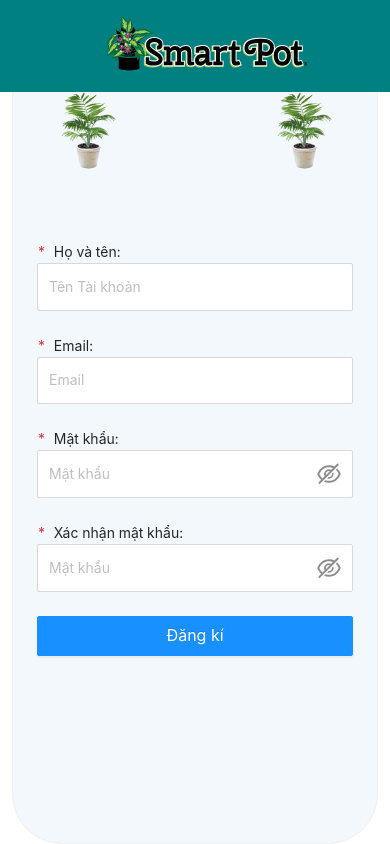
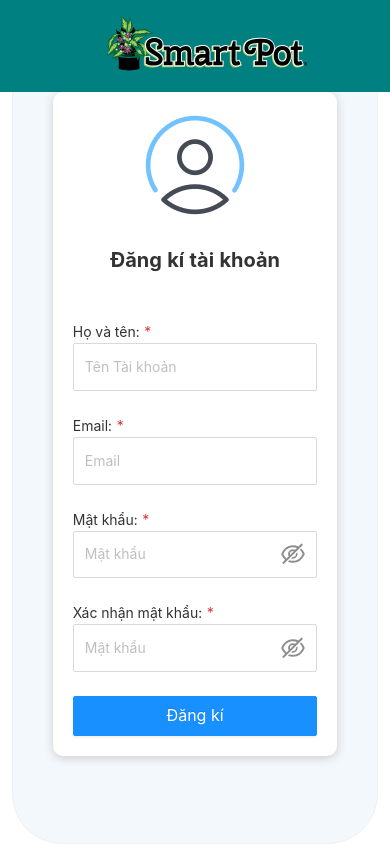
Before and after one commit to DacHoaGit/pots-smart-frontend, a Vue app: page /register in a window 390 px wide. Built offline with nearby package versions, Linux system fonts and the light colour scheme; what vue-chartkick would draw is missing.

Commit message:
update css

```diff
--- a/src/components/Home/Login.vue
+++ b/src/components/Home/Login.vue
@@ -1,30 +1,33 @@
 <template>
-  <div class="container-fluid p-0 d-flex justify-content-center">
-    <a-card  class="bg-img" title="Đăng nhập">
-      <div class="row mb-3">
-        <div class="col-12 col-sm-4">
-          <div class="row">
-            <div class="col-6 d-flex justify-content-start mb-3">
+  <div
+    class="container-fluid p-0 d-flex align-items-center justify-content-center"
+  >
+    <a-card class="bg-img" title="Đăng nhập">
+      <div style="" class="card">
+        <div class="card-icon">
+          <img src="../../assets/user.png" alt="" />
         </div>
-          </div>
-        </div>
-
-        <div class="col-12 col-sm-4 mt-5">
-          <form @submit.prevent="login()">
+        <div class="card-body">
+          <h5 class="card-title">Đăng nhập tài khoản</h5>
+          <div class="card-text">
+            <form class="w-100" @submit.prevent="login()">
               <div class="row mb-4">
-              <div class="col-12 col-sm-3 text-start text-sm-end">
+                <div
+                  class="col-12 col-sm-3 text-start text-sm-end d-sm-flex justify-content-center align-items-center"
+                >
                   <label>
-                  <span class="text-danger me-1">*</span>
-                  <span class=""
+                    <span
+                      class=""
                       :class="{
                         'text-danger': errors.email,
                       }"
                     >
                       Email:
+                      <span class="text-danger me-1">*</span>
                     </span>
                   </label>
                 </div>
-              <div class="col-12 col-sm-9">
+                <div class="col-12 col-sm-7">
                   <a-input
                     placeholder="Email"
                     allow-clear
@@ -41,15 +44,17 @@
               </div>
 
               <div class="row mb-1">
-              <div class="col-12 col-sm-3 text-start text-sm-end">
+                <div
+                  class="col-12 col-sm-3 text-start text-sm-end d-sm-flex justify-content-center align-items-center"
+                >
                   <label>
+                    <span :class="{ 'text-danger': errors.password }">
+                      Mật khẩu:
                       <span class="text-danger me-1">*</span>
-                  <span :class="{'text-danger': errors.password}">
-                    Mật khẩu:
                     </span>
                   </label>
                 </div>
-              <div class="col-12 col-sm-9">
+                <div class="col-12 col-sm-7">
                   <a-input-password
                     placeholder="Mật khẩu"
                     allow-clear
@@ -66,12 +71,18 @@
                 </div>
               </div>
 
-            <div class="row  mb-4">
-              <a class="login-form-forgot d-flex justify-content-end" href="">Forgot password</a>
+              <div class="row mb-4">
+                <div class="col-3"></div>
+                <div class="col-sm-7 d-flex justify-content-end">
+                  <a class="login-form-forgot" href="">Forgot password</a>
+                </div>
               </div>
 
-            <div class="row  mb-4">
-              <small v-if="errors.login" class="text-danger d-flex justify-content-center">{{errors.login[0]}}
+              <div class="row mb-4">
+                <small
+                  v-if="errors.login"
+                  class="text-danger d-flex justify-content-center"
+                  >{{ errors.login[0] }}
                 </small>
               </div>
 
@@ -89,9 +100,6 @@
               </div>
             </form>
           </div>
-
-        <div class="col-12 col-sm-4">
-
         </div>
       </div>
     </a-card>
@@ -99,18 +107,19 @@
 </template>
 
 <script setup>
-import {ref, reactive } from "vue";
+import { ref, reactive } from "vue";
 import { useMenu } from "../../stores/menu-store";
 import { useSuggestionStore } from "../../stores/suggestion-store";
 import { useRouter } from "vue-router";
 import Swal from "../../sweetalert2";
 import { useUserStore } from "../../stores/user-store";
 import { useTimerStore } from "../../stores/timer-store";
+import { useDeviceStore } from "../../stores/device-store";
 import axios from "axios";
 
 const suggestionStore = useSuggestionStore();
 const timerStore = useTimerStore();
-
+const deviceStore = useDeviceStore();
 
 const router = useRouter();
 const userStore = useUserStore();
@@ -142,9 +151,8 @@ const login = async () => {
   }
   if (user.password == "") {
     errors.value.password = ["vui lòng nhập đầy đủ thông tin"];
-  }
-  else {
-    Swal.showLoading()
+  } else {
+    Swal.showLoading();
     await axios
       .post("/api/login", user)
       .then(async (response) => {
@@ -154,26 +162,28 @@ const login = async () => {
               icon: "success",
               title: "Đăng nhập thành công",
             });
-            axios.defaults.headers.common["Authorization"] ="Bearer " + response.data.token;
+            axios.defaults.headers.common["Authorization"] =
+              "Bearer " + response.data.token;
             userStore.setUserDetails(response);
 
             await suggestionStore.fetchSuggestions();
             await timerStore.fetchTimersByUser();
+            await deviceStore.fetchDevicesByUser();
 
-            router.push({ path: "/dashboard" });
-          }
-          else{
+            router.push({ path: "/device" });
+          } else {
             Toast.fire({
               icon: "error",
               title: "Đăng nhập thất bại",
             });
-            errors.value.login = ["Thông Thông Tài Khoản Mật Khẩu Không Chính Xác!"];
+            errors.value.login = [
+              "Thông Thông Tài Khoản Mật Khẩu Không Chính Xác!",
+            ];
           }
-
         }
       })
       .catch((error) => {
-        Swal.close()
+        Swal.close();
         errors.value = error.response.data.errors;
       });
   }
@@ -181,8 +191,70 @@ const login = async () => {
 </script>
 
 <style scoped>
+.card {
+  background-color: #fff;
+  border-radius: 10px;
+  box-shadow: 0px 2px 10px #ccc;
+  display: flex;
+  flex-direction: column;
+  align-items: center;
+  width: 800px;
+  height: 300px;
+  margin: 80px auto;
+  text-align: center;
+  transition: all 0.3s ease-in-out;
+  height: auto;
+  margin-top: 50px;
+}
 
-.bg-img{
+.card:hover {
+  transform: scale(1.1);
+}
+
+.card-icon {
+  font-size: 60px;
+  color: #5b5b5b;
+  margin-top: 20px;
+}
+
+.card-body {
+  padding: 20px;
+  width: 100%;
+  display: flex;
+  justify-content: center;
+  flex-wrap: wrap;
+}
+
+.card-title {
+  font-weight: bold;
+  font-size: 20px;
+  color: #333;
+  margin-top: 10px;
+  margin-bottom: 35px;
+  width: 100%;
+}
+
+.card-text {
+  font-size: 14px;
+  color: #333;
+  margin-top: 10px;
+  text-align: justify;
+  display: flex;
+  justify-content: center;
+  width: 100%;
+}
+
+@media (max-width: 767px) {
+  .card {
+    width: 90%;
+    margin: 10px auto;
+    height: auto;
+    margin-top: 10px;
+  }
+
+}
+
+.bg-img {
   height: 500px;
   background-position: center;
   background-repeat: no-repeat;
@@ -209,4 +281,10 @@ const login = async () => {
 .ant-input-affix-wrapper {
   font-size: 24px;
 }
+
+.login-form-forgot:hover {
+  display: inline-block;
+  background-color: rgba(0, 128, 128, 0.2);
+  transition: 0.3s ease;
+}
 </style>
--- a/src/components/Home/Register.vue
+++ b/src/components/Home/Register.vue
@@ -1,50 +1,29 @@
 <template>
   <div class="container-fluid p-0 d-flex justify-content-center">
     <a-card title="Tạo tài khoản">
-      <div class="row mb-3">
-        <div class="col-12 col-sm-4">
-          <div class="row">
-            <div class="col-6 d-flex justify-content-start mb-3">
-              <img
-                class="d-none d-sm-flex"
-                width="500"
-                src="../../assets/logo.png"
-                alt="Avatar"
-              />
-              <img
-                class="d-sm-none d-flex"
-                width="100"
-                src="../../assets/logo.png"
-                alt="Avatar"
-              />
+
+      <div style="" class="card">
+        <div class="card-icon">
+          <img src="../../assets/user.png" alt="" />
         </div>
-            <div class="col-6 d-sm-none d-flex justify-content-end mb-3">
-              <img
-                class="d-sm-none d-flex"
-                width="100"
-                src="../../assets/logo.png"
-                alt="Avatar"
-              />
-            </div>
-          </div>
-        </div>
-
-        <div class="col-12 col-sm-4 mt-5">
-          <form @submit.prevent="createUsers()">
+        <div class="card-body">
+          <h5 class="card-title">Đăng kí tài khoản</h5>
+          <div class="card-text">
+            <form class="w-100" @submit.prevent="createUsers()">
             <div class="row mb-4">
-              <div class="col-12 col-sm-3 text-start text-sm-end">
+              <div class="col-12 col-sm-3 text-start text-sm-end d-sm-flex justify-content-center align-items-center">
                 <label>
-                  <span class="text-danger me-1">*</span>
                   <span
                   :class="{
                     'text-danger': errors.name,
                   }"
                   >
                   Họ và tên:
+                  <span class="text-danger me-1">*</span>
                   </span>
                 </label>
               </div>
-              <div class="col-12 col-sm-9">
+              <div class="col-12 col-sm-7">
                 <a-input
                   placeholder="Tên Tài khoản"
                   allow-clear
@@ -61,19 +40,19 @@
             </div>
 
             <div class="row mb-4">
-              <div class="col-12 col-sm-3 text-start text-sm-end">
+              <div class="col-12 col-sm-3 text-start text-sm-end d-sm-flex justify-content-center align-items-center">
                 <label>
-                  <span class="text-danger me-1">*</span>
                   <span
                   :class="{
                     'text-danger': errors.email,
                   }"
                   >
                   Email:
+                  <span class="text-danger me-1">*</span>
                   </span>
                 </label>
               </div>
-              <div class="col-12 col-sm-9">
+              <div class="col-12 col-sm-7">
                 <a-input
                   placeholder="Email"
                   allow-clear
@@ -90,19 +69,19 @@
             </div>
 
             <div class="row mb-4">
-              <div class="col-12 col-sm-3 text-start text-sm-end">
+              <div class="col-12 col-sm-3 text-start text-sm-end d-sm-flex justify-content-center align-items-center">
                 <label>
-                  <span class="text-danger me-1">*</span>
                   <span
                   :class="{
                     'text-danger': errors.password,
                   }"
                   >
                   Mật khẩu:
+                  <span class="text-danger me-1">*</span>
                   </span>
                 </label>
               </div>
-              <div class="col-12 col-sm-9">
+              <div class="col-12 col-sm-7">
                 <a-input-password
                   placeholder="Mật khẩu"
                   allow-clear
@@ -119,19 +98,19 @@
             </div>
 
             <div class="row mb-4">
-              <div class="col-12 col-sm-3 text-start text-sm-end">
+              <div class="col-12 col-sm-3 text-start text-sm-end d-sm-flex justify-content-center align-items-center">
                 <label>
-                  <span class="text-danger me-1">*</span>
                   <span
                   :class="{
                     'text-danger': errors.password_confirmation,
                   }"
                   >
                   Xác nhận mật khẩu:
+                  <span class="text-danger me-1">*</span>
                   </span>
                 </label>
               </div>
-              <div class="col-12 col-sm-9">
+              <div class="col-12 col-sm-7">
                 <a-input-password
                   placeholder="Mật khẩu"
                   allow-clear
@@ -162,13 +141,6 @@
               </a-button>
             </div>
           </form>
-        </div>
-
-        <div class="col-12 col-sm-4">
-          <div class="row">
-            <div class="col-12 d-none d-sm-flex justify-content-sm-end mb-3">
-              <img width="500" src="../../assets/logo.png" alt="Avatar" />
-            </div>
           </div>
         </div>
       </div>
@@ -227,6 +199,70 @@ const createUsers = () => {
 </script>
 
 <style scoped>
+
+
+.card {
+  background-color: #fff;
+  border-radius: 10px;
+  box-shadow: 0px 2px 10px #ccc;
+  display: flex;
+  flex-direction: column;
+  align-items: center;
+  width: 800px;
+  margin: 80px auto;
+  text-align: center;
+  transition: all 0.3s ease-in-out;
+  height: auto;
+  margin-top: 50px;
+}
+
+.card:hover {
+  transform: scale(1.1);
+}
+
+.card-icon {
+  font-size: 60px;
+  color: #5b5b5b;
+  margin-top: 20px;
+}
+
+.card-body {
+  padding: 20px;
+  width: 100%;
+  display: flex;
+  justify-content: center;
+  flex-wrap: wrap;
+}
+
+.card-title {
+  font-weight: bold;
+  font-size: 20px;
+  color: #333;
+  margin-top: 10px;
+  margin-bottom: 35px;
+  width: 100%;
+}
+
+.card-text {
+  font-size: 14px;
+  color: #333;
+  margin-top: 10px;
+  text-align: justify;
+  display: flex;
+  justify-content: center;
+  width: 100%;
+}
+
+@media (max-width: 767px) {
+  .card {
+    width: 90%;
+    margin: 10px auto;
+
+    height: auto;
+    margin-top: 10px;
+  }
+
+}
 .ant-card {
   background-color: #f3f8fd;
   border-radius: 50px;
```
Lines whose indentation alone changed are shown as unchanged.
